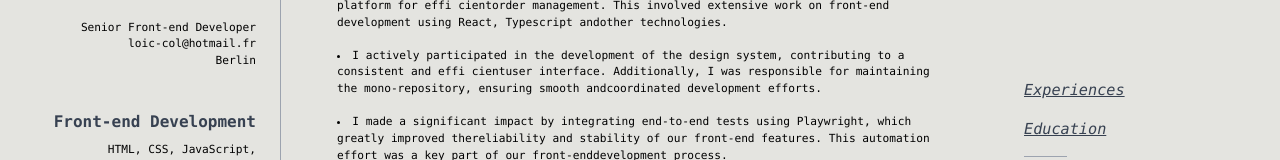
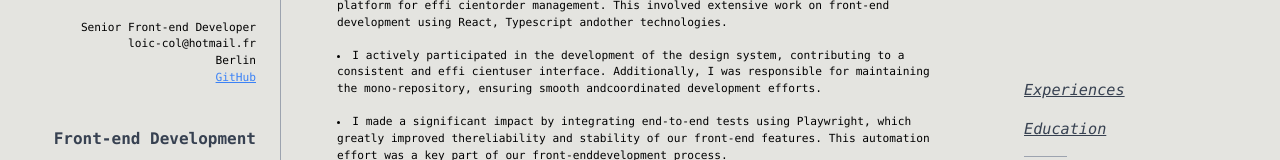
Before and after one commit to LoicCol/loic-resume, a React (Vite) app: page / in a window 1280 px wide. Shown: the part 262-422 px from the top of the page. Built offline with nearby package versions, Linux system fonts and the light colour scheme.

Commit message:
add github link

```diff
--- a/src/components/Basics.tsx
+++ b/src/components/Basics.tsx
@@ -16,10 +16,16 @@ export const Basics = ({ basics, isDark, toggleDark }: BasicsProps) => (
         <AnimatedIcon isDark={isDark} toggleDark={toggleDark} />
       </div>
     </div>
-
     <p className="text-sm dark:text-white">{basics.label}</p>
     <p className="text-sm dark:text-white">{basics.email}</p>
     <p className="text-sm dark:text-white">{basics.location.city}</p>
+    <a
+      href={basics.profiles[0].url}
+      className="text-sm text-blue-500 underline"
+      target="_blank"
+    >
+      {basics.profiles[0].network}
+    </a>
   </div>
 );
 
--- a/src/components/Experience.tsx
+++ b/src/components/Experience.tsx
@@ -26,7 +26,7 @@ const ExperienceHeader = ({ experience }: { experience: ExperienceType }) => {
 
   return (
     <div className="flex items-center justify-between">
-      <p className="text-xl text-blue-500 dark:text-white">
+      <p className="text-xl text-blue-500 ">
         {experience.position},{" "}
         <a
           href={experience.url}
```
